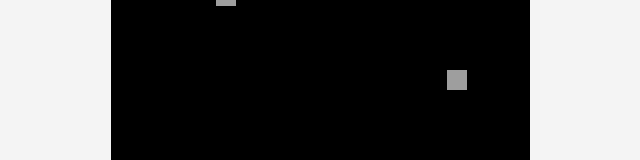
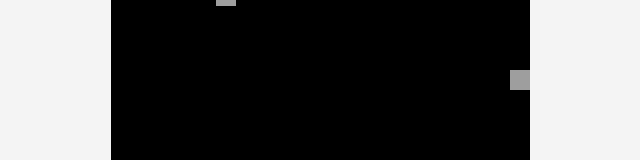
Before and after one commit to duyn438/SNAKE, a plain HTML site: page index.html in a window 1280 px wide. Both pictures are taken after a click on the button "Bắt Đầu". Shown: the part 265-425 px from the top of the page, without its empty margins (320-960 px from the left). Drawn offline with Linux system fonts and the light colour scheme; grey boxes are pictures that could not be loaded.

Commit message:
Update index.html

```diff
--- a/index.html
+++ b/index.html
@@ -240,7 +240,7 @@
                 isGameRunning = true;
                 startButton.disabled = true;
                 createGrid();
-                gameInterval = setInterval(drawGame, 350);  // Mỗi 150ms vẽ lại game
+                gameInterval = setInterval(drawGame, 150);  // Mỗi 150ms vẽ lại game
             }
         }
 
```
